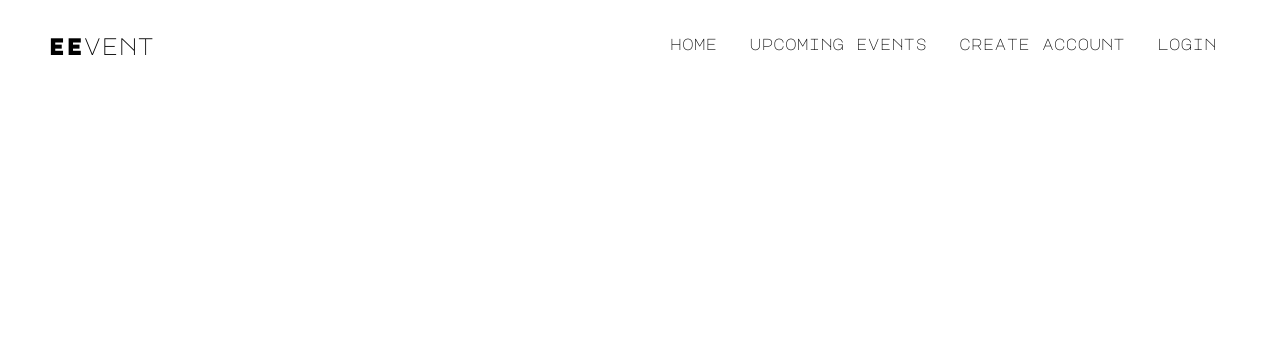
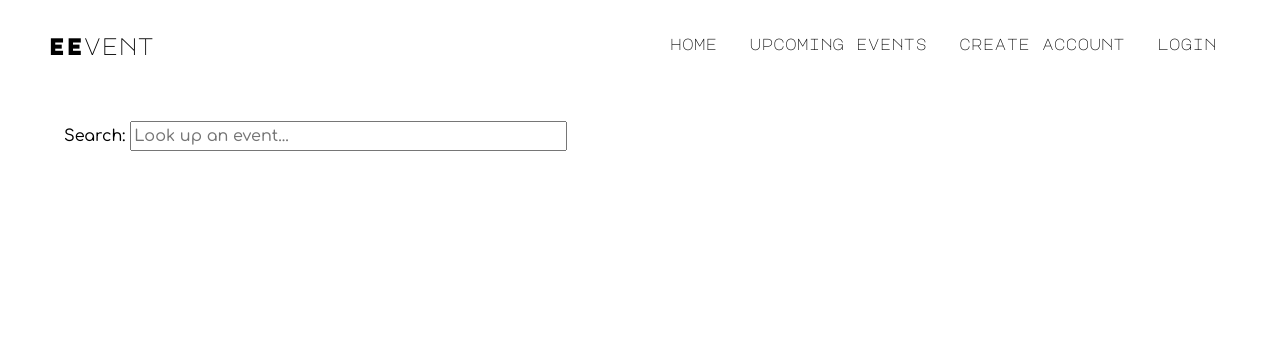
Before and after one commit to Munsat/event-flask-app, a Flask app: page /upcoming_events in a window 1280 px wide. Shown: the top 349 px of the page. Run offline with Flask 2, Linux system fonts and the light colour scheme; data that the repository does not hold is empty; some libraries are stand-ins or nearby versions.

Commit message:
added search capabilities in upcoming events

```diff
--- a/static/css/styles.css
+++ b/static/css/styles.css
@@ -184,7 +184,7 @@ button{
     margin: 5rem auto;
 }
 
-label, input{
+div>label, div>input{
     display:block;
     width: 70%;
     text-align: left;
@@ -200,3 +200,18 @@ form>*{
 .logo>h2{
     cursor: pointer;
 }
+
+.login-redirect{
+    color: #8766a1;
+    margin-left: .5rem;
+}
+.search-bar{
+    max-width: 50%;
+    margin: 2rem 2rem 2rem 3rem ;
+    text-align: left;
+}
+.search-bar>*{
+    display: initial;
+    margin: 0;
+
+}
--- a/static/js/script.js
+++ b/static/js/script.js
@@ -1 +1,14 @@
-const homeEvent = document.querySelector('.home-events')
+function searchFunc() {
+  const searchInput = document.querySelector(".search-input");
+  const allNames = document.querySelectorAll(".event-name");
+  const eventContainer = document.querySelectorAll(".upcoming-events");
+  const filterValue = searchInput.value.toLowerCase();
+
+  for (i = 0; i < allNames.length; i++) {
+    if (allNames[i].textContent.toLowerCase().indexOf(filterValue) > -1) {
+      eventContainer[i].style.display = "";
+    } else {
+      eventContainer[i].style.display = "none";
+    }
+  }
+}
--- a/templates/index.html
+++ b/templates/index.html
@@ -9,7 +9,7 @@ Home
     <div class="home-text">
       <!-- <h1>YOUR ONE STOP SOLUTION TO EVENT PLANNING</h1> -->
       <h1>Your One Stop Solution to Events Planning</h1>
-      <a href="/"><button>Get Started for Free!</button></a>
+      <a href="/signup"><button>Get Started for Free!</button></a>
     </div>
   </div>
   <div class="upcoming-section">
--- a/templates/signup.html
+++ b/templates/signup.html
@@ -24,6 +24,7 @@ Signup
             <label for="password">Enter Password Again: </label>
             <input type="password" name="password2">
         </div>
+        <p>Already a member?<a class="login-redirect" href="/login">Login</a></p>
         <button type="submit">Submit</button>
     </form>
 </div>
--- a/templates/upcoming_events.html
+++ b/templates/upcoming_events.html
@@ -6,10 +6,14 @@ Upcoming Events
 
 {% block main %}
 <div class="upcoming-events-container">
+        <div class="search-bar">
+            <label>Search:</label>
+            <input class="search-input" type="text" placeholder="Look up an event..." onkeyup="searchFunc()">
+        </div>
     {% for event in all_events %}
         <div class="upcoming-events container" onclick="location.href='/upcoming_event_detail'">
         <div>
-            <h3>{{event.name}}</h3>
+            <h3 class="event-name">{{event.name}}</h3>
             <p>{{event.date}}</p>
             <p>{{event.location}}</p>
         </div>
```
